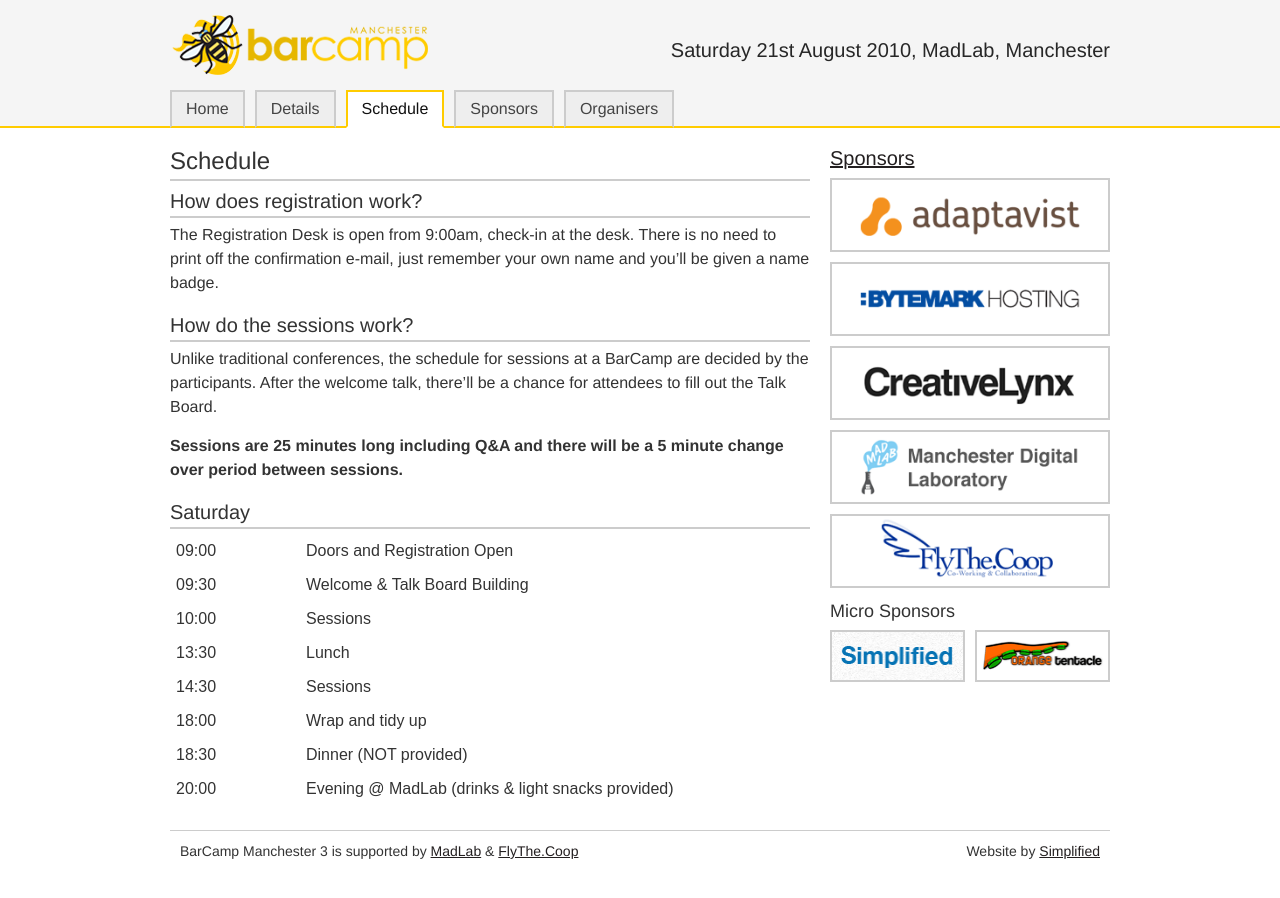
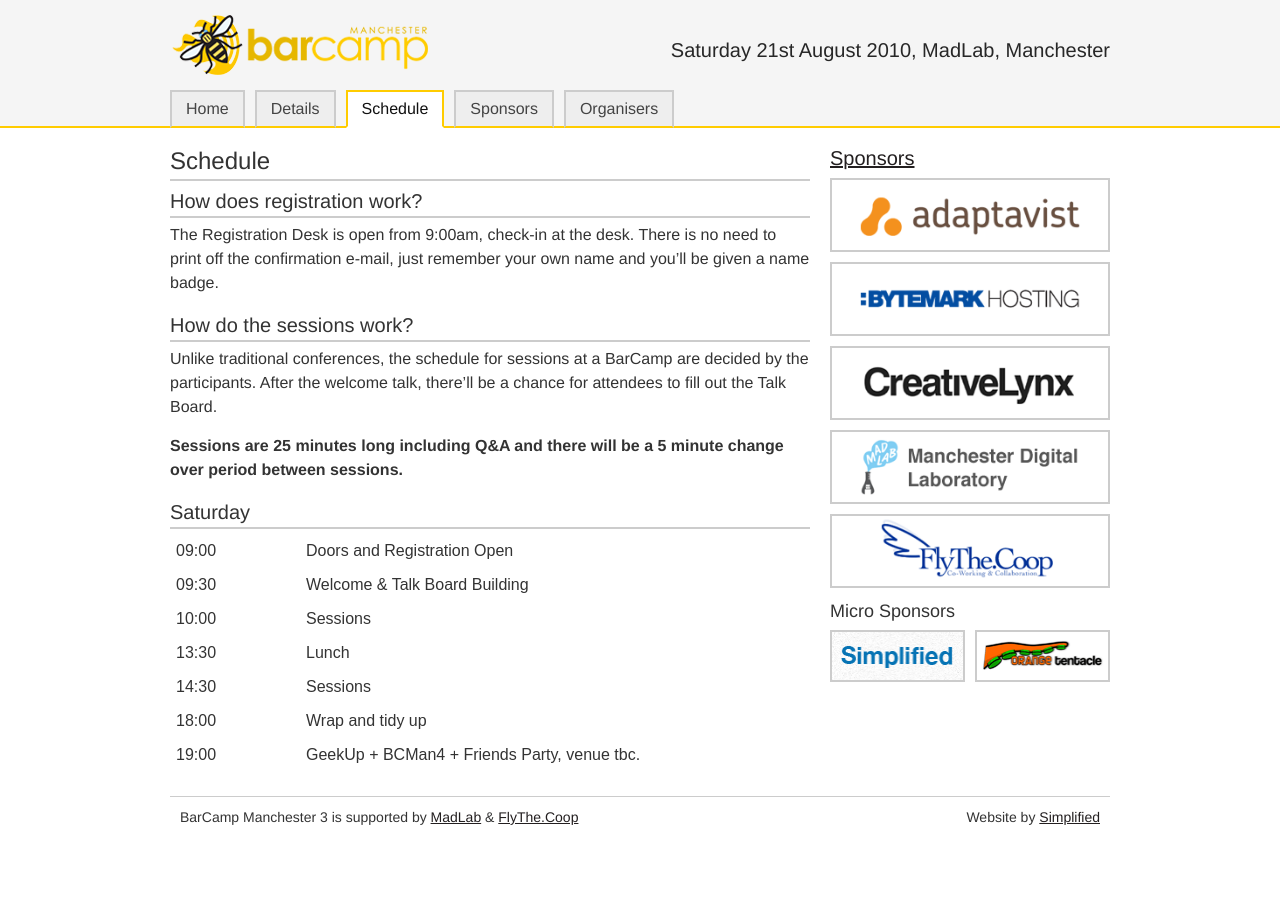
Before and after one commit to andrewdisley/bcman, a Jekyll site: the page built from schedule.html, in a window 1280 px wide. Built offline with Jekyll 4.4.1, drawn with Linux system fonts in a browser that asks for light colours.

Commit message:
Updated after-party schedule.

```diff
--- a/schedule.html
+++ b/schedule.html
@@ -48,12 +48,8 @@ meta_keywords:
 							<td>Wrap and tidy up</td>
 						</tr>
 						<tr>
-							<td>18:30</td>
-							<td>Dinner (NOT provided)</td>
-						</tr>
-						<tr class="alt">
-							<td>20:00</td>
-							<td>Evening @ MadLab (drinks &amp; light snacks provided)</td>
+							<td>19:00</td>
+							<td>GeekUp + BCMan4 + Friends Party, venue tbc.</td>
 						</tr>
 					</tbody>
 				</table>
```
